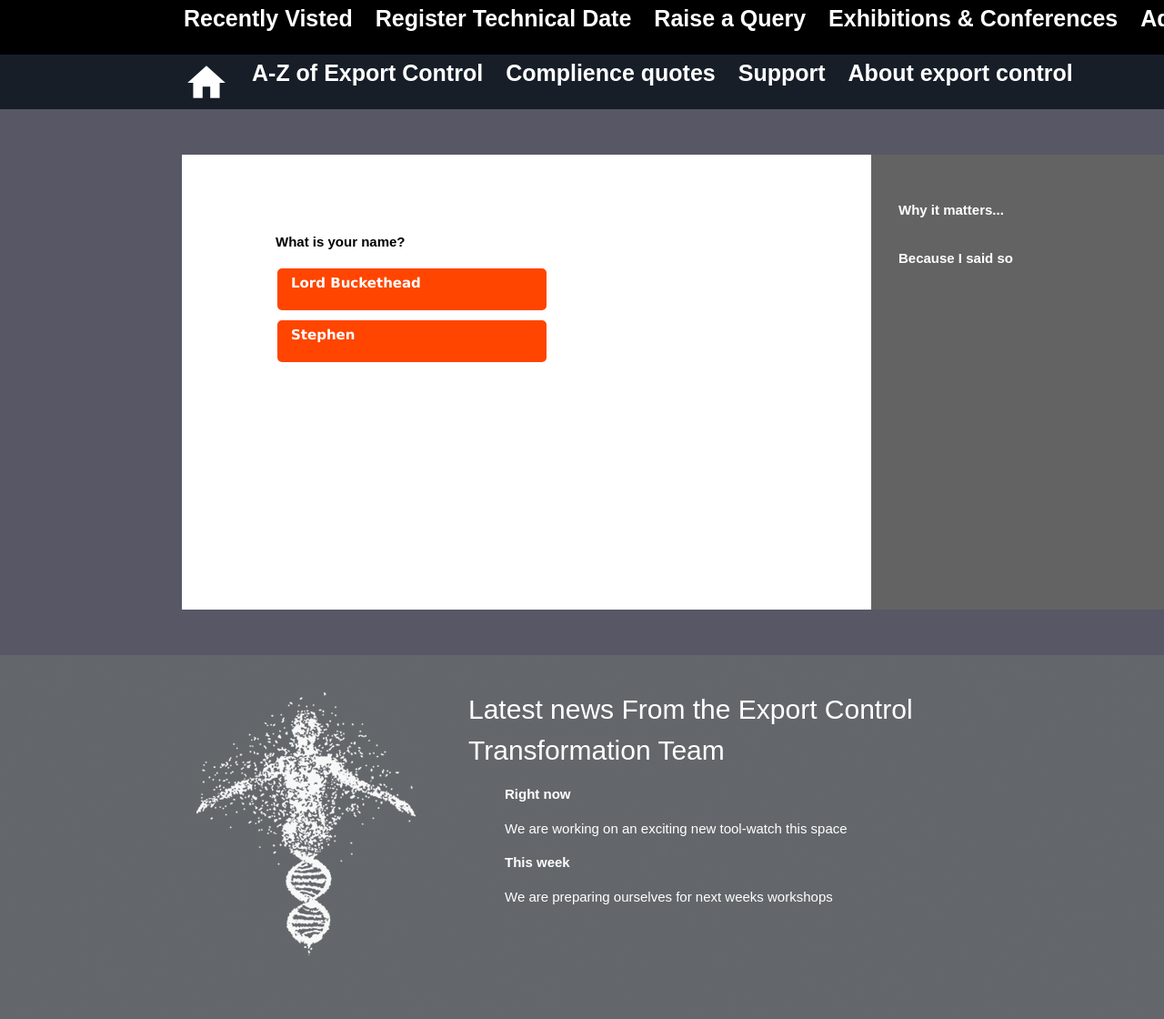
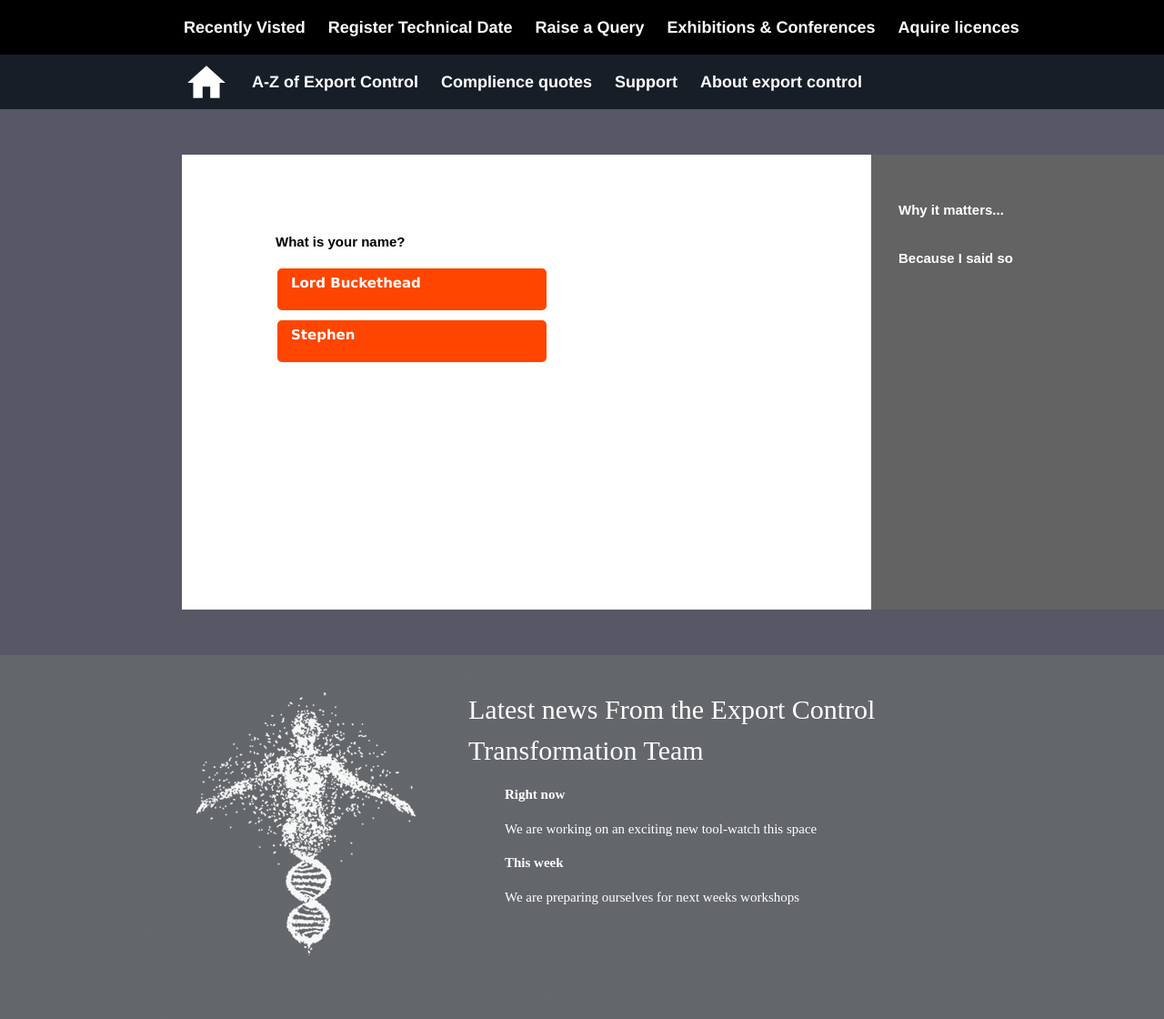
Before and after one commit to Rich-A/PortalPoC, a Jekyll site: the page built from test.markdown, in a window 1280 px wide. Shown: the whole page at 91% size. Built offline with Jekyll 4.4.1, drawn with Linux system fonts in a browser that asks for light colours.

Commit message:
style changes

```diff
--- a/_includes/header.html
+++ b/_includes/header.html
@@ -21,22 +21,22 @@
 
 
         <ul class="top header" id="top-header">
-            <li class="hbutton first bold"><a href ="Recently_Visted">Recently Visted</a></li>
-            <li class="hbutton bold"><a href ="Register_Technical_Date">Register Technical Date</a></li>
-            <li class="hbutton bold"><a href ="Raise_a_Query">Raise a Query</a></li>
-            <li class="hbutton bold"><a href= "Exhibitions">Exhibitions & Conferences</a></li>
-            <li class="hbutton bold"><a href="hbutton_bold"> Aquire licences</a></li>
+            <li class="hbutton text first bold"><a href ="Recently_Visted">Recently Visted</a></li>
+            <li class="text hbutton bold text"><a href ="Register_Technical_Date">Register Technical Date</a></li>
+            <li class="hbutton bold text"><a href ="Raise_a_Query">Raise a Query</a></li>
+            <li class="hbutton bold text"><a href= "Exhibitions">Exhibitions & Conferences</a></li>
+            <li class="hbutton bold text"><a href="hbutton_bold"> Aquire licences</a></li>
             <li class="mid-blank"></li>
-            <li class= "hbutton first" id="home"><a href="home"><i class="material-icons">account_circle</i></a></li>
+            <li class= "hbutton first" id="user"><a href="user"><i class="material-icons">account_circle</i></a></li>
             <li class= "hbutton" id="message"><a href="message"><i class="material-icons">message</i></a></li>
             <li class= "hbutton" id="search"><a href="search"><i class="material-icons">search</i></a></li>
         </ul>
         <ul class="bottom header" id="bottom-header">
                 <li class= "hbutton first" id="home"><a href="home"><i class="material-icons">home</i></a></li>
-                <li class="hbutton bold"><a href="A-Zof_Export_Control">A-Z of Export Control</a></li>
-                <li class="hbutton bold"><a href="Complience_quotes">Complience quotes</a></li>
-                <li class="hbutton bold"><a href="Support">Support</a></li>
-                <li class="hbutton bold"><a href="About_export_control">About export control</a></li>
+                <li class="hbutton bold text"><a href="A-Zof_Export_Control">A-Z of Export Control</a></li>
+                <li class="hbutton bold text"><a href="Complience_quotes">Complience quotes</a></li>
+                <li class="hbutton bold text"><a href="Support">Support</a></li>
+                <li class="hbutton bold text"><a href="About_export_control">About export control</a></li>
 
         </ul>
 
--- a/css/email.css
+++ b/css/email.css
@@ -22,7 +22,7 @@ body { padding: 0; margin: 0; width: 100%; height: 100% }
 .tbox{
 	color: white;
 	width: 1000px;
-	font-family: arial;
+	font-family: Franklin Gothic Book;
 	padding-left: 30px;
 	}
 
@@ -55,7 +55,7 @@ body { padding: 0; margin: 0; width: 100%; height: 100% }
 
 .gray{
 	color: gray;
-	font-family: arial;
+	font-family: Franklin Gothic Book;
 }
 
 .elinks a{
@@ -67,7 +67,7 @@ body { padding: 0; margin: 0; width: 100%; height: 100% }
 }
 
 .ebutton{
-	font-family: arial;
+	font-family: Franklin Gothic Book;
 	padding-top: 15px;
     padding-left: 20px;
     padding-right: 25px;
--- a/css/footer.css
+++ b/css/footer.css
@@ -11,7 +11,7 @@ body { padding: 0; margin: 0; width: 100%; height: 100% }
 
 #footer h2{
 	font-size: 30px;
-	font-family: arial;
+	font-family: Franklin Gothic Book;
 	color: white;
 	font-weight: 100px;
 
@@ -25,7 +25,7 @@ body { padding: 0; margin: 0; width: 100%; height: 100% }
 
 .sub-text{
 	color: white;
-	font-family: arial;
+	font-family: Franklin Gothic Book;
 }
 
 .bold{
--- a/css/header.css
+++ b/css/header.css
@@ -25,7 +25,9 @@
     width: 100%;
 }
 
-
+.text{
+    margin-top: 15px!important;
+}
 
 .hbutton:hover{
     background-color: orangered!important;
@@ -43,6 +45,7 @@ li{
 }
 
 .header {
+
     margin:0px;
     overflow: hidden;
     height: 60px;
@@ -67,8 +70,8 @@ li{
 
 
 .hbutton{
-    font-size:25px ;
-    font-family: arial;
+    font-size:18px ;
+    font-family: Franklin Gothic Medium;
     padding: 2px;
     margin-right: 1px;
     color: white;
@@ -83,6 +86,7 @@ li{
 }
 
 .hbutton .material-icons{
+    padding: 0px;
     font-size:50px;
 }
 
```
